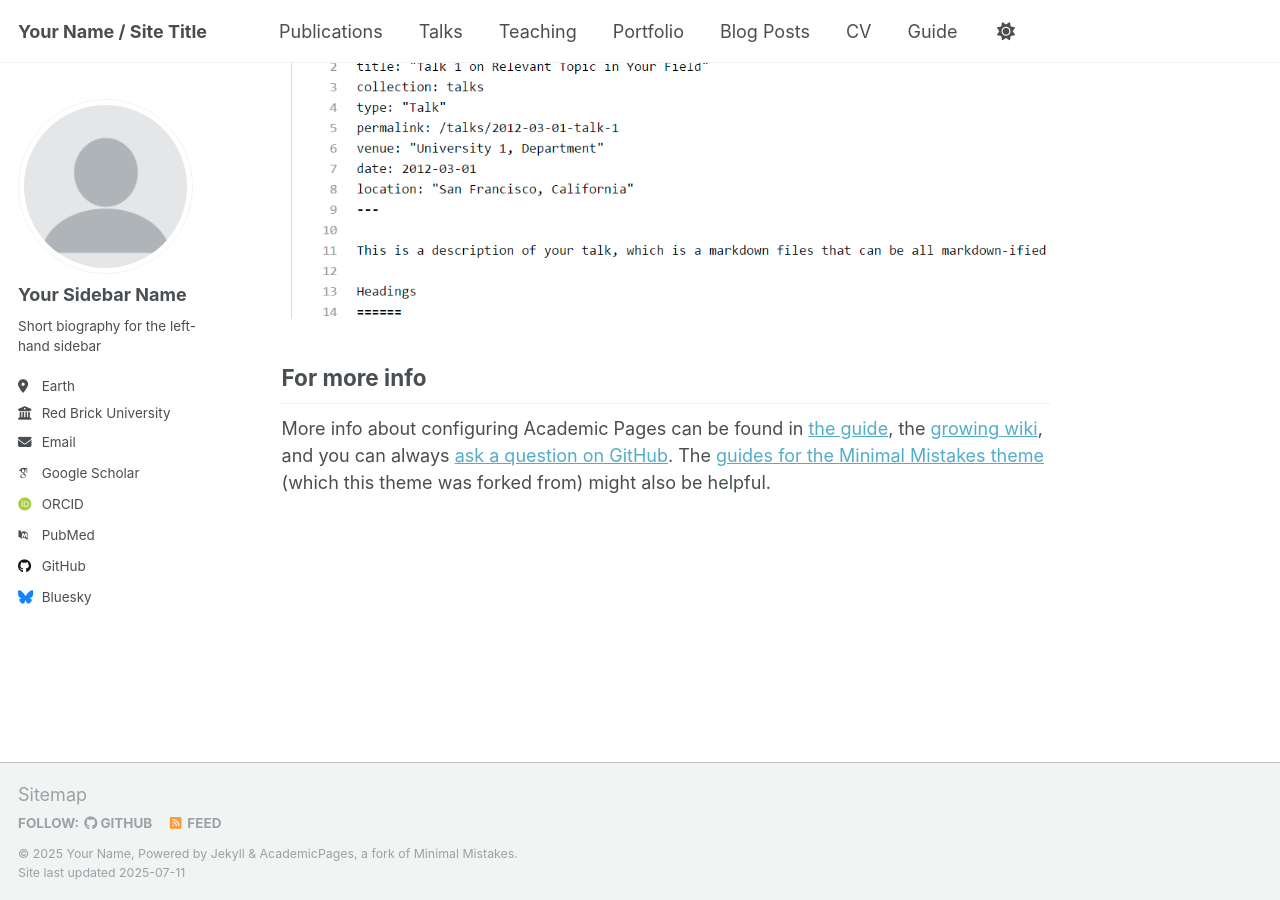
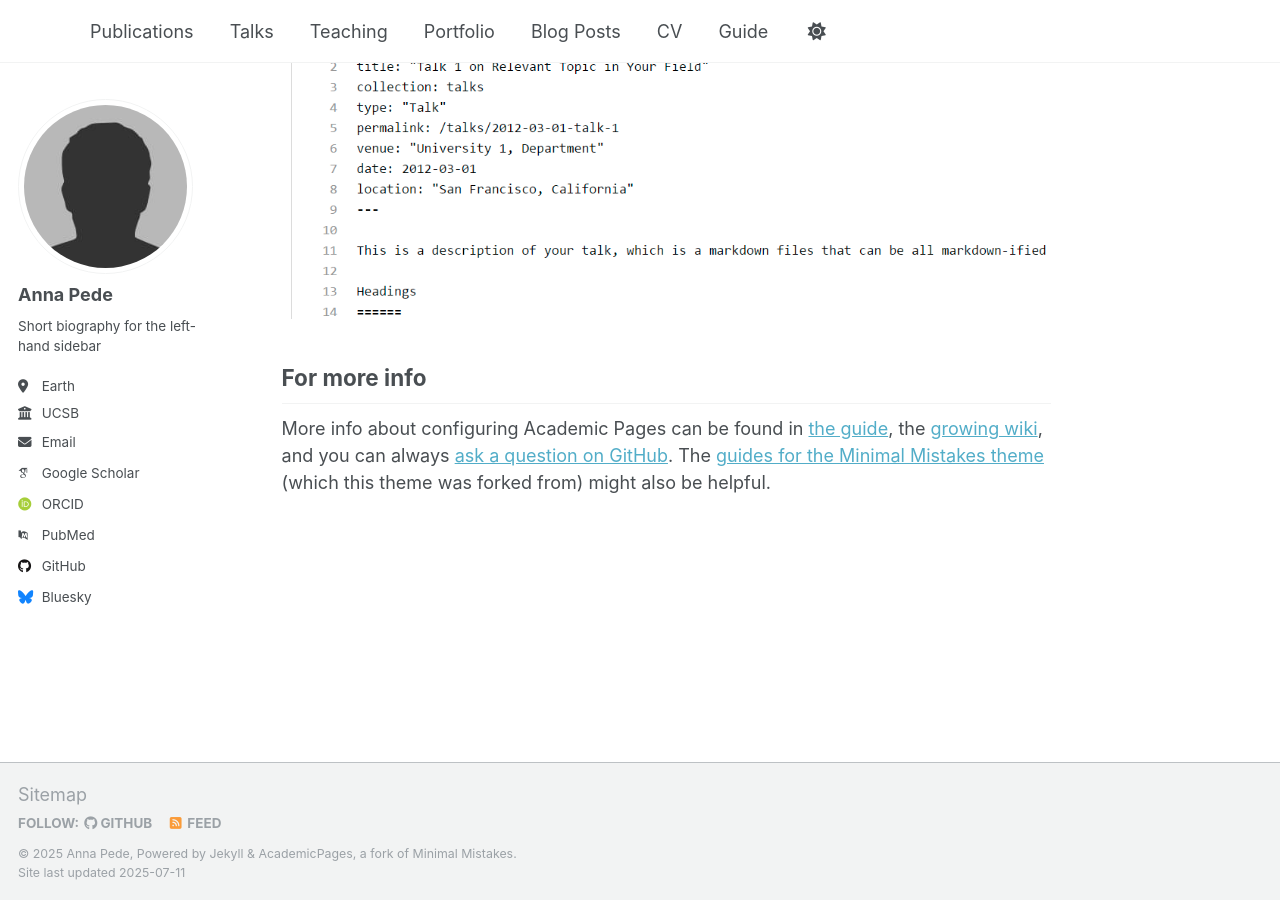
Before and after one commit to annapede/annapede.github.io, a Jekyll site: the page built from _pages/about.md, in a window 1280 px wide and 900 px high, scrolled down 2880 px. Built offline with Jekyll 4.4.1, drawn with Linux system fonts in a browser that asks for light colours; some web fonts are replaced; a script that is not in the unit is left out.

Commit message:
Update _config.yml

```diff
--- a/_config.yml
+++ b/_config.yml
@@ -9,9 +9,9 @@
 # Basic Site Settings
 locale                   : "en-US"
 site_theme               : "default"
-title                    : "Your Name / Site Title"
+title                    : ""
 title_separator          : "-"
-name                     : &name "Your Name"
+name                     : &name "Anna Pede"
 description              : &description "personal description"
 url                      : https://academicpages.github.io # the base hostname & protocol for your site e.g. "https://[your GitHub username].github.io" or if you already have some other page hosted on Github then use "https://[your GitHub username].github.io/[Your Repo Name]"
 baseurl                  : "" # the subpath of your site, e.g. "/blog"
@@ -22,12 +22,12 @@ repository               : "academicpages/academicpages.github.io"
 #               Additional customization can be done by editing /_includes/author-profile.html
 author:
   # Biographic information
-  avatar           : "profile.png"
-  name             : "Your Sidebar Name"
+  avatar           : "bio-photo.jpg"
+  name             : "Anna Pede"
   pronouns         : # example: "she/her"
   bio              : "Short biography for the left-hand sidebar"
   location         : "Earth"
-  employer         : "Red Brick University"
+  employer         : "UCSB"
   uri              : # URL
   email            : "none@example.org"
 
```
